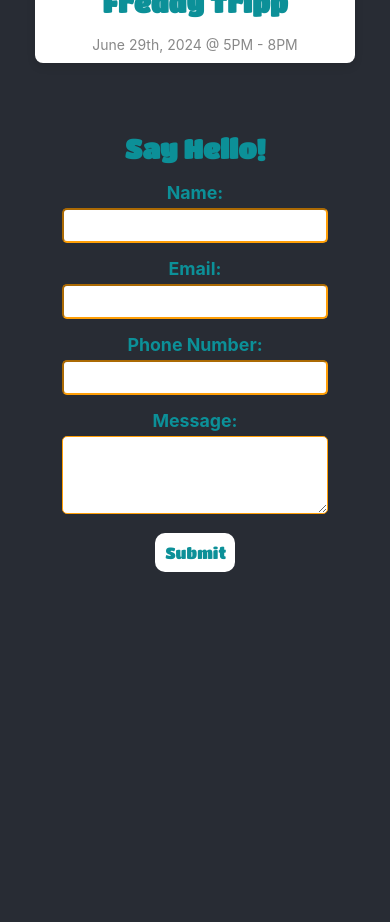
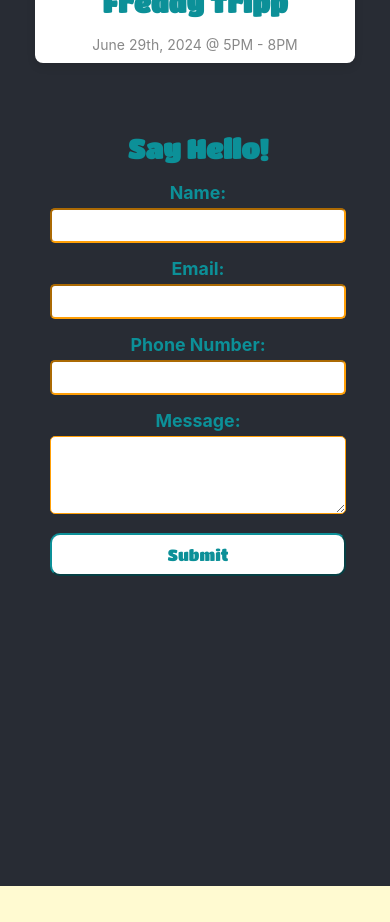
Before and after one commit to Introvette/anntonys-at-the-landing, a React (Create React App) app: page / in a window 390 px wide. Shown: the part 2540-3462 px from the top of the page. After the commit the page ends 3426 px from the top, so only its background shows below. Built offline with nearby package versions, Linux system fonts and the light colour scheme.

Commit message:
mainly finished

```diff
--- a/src/Components/Pages/Catering/catering.css
+++ b/src/Components/Pages/Catering/catering.css
@@ -13,7 +13,7 @@
     margin-bottom: 20px;
   }
 
-  button {
+  .catering-btn {
     background-color: #0C9098;
     color: white;
     border: none;
--- a/src/Components/Pages/Catering/catering.jsx
+++ b/src/Components/Pages/Catering/catering.jsx
@@ -15,7 +15,7 @@ const CateringPage = () => {
       <div className="page-content">
         <div>
           <h1>Download Our Catering Menu</h1>
-          <button onClick={handleDownload}>Download PDF</button>
+          <button className="catering-btn" onClick={handleDownload}>Download PDF</button>
         </div>
       </div>
     </div>
--- a/src/Components/contactForm/contactForm.css
+++ b/src/Components/contactForm/contactForm.css
@@ -43,7 +43,7 @@ form {
   }
 
   .submit-btn {
-    width: 30%;
+    width: 100%;
     padding: 10px;
     background-color: #ffffff;
     color: #0C9098;
@@ -60,7 +60,6 @@ form {
     justify-content: center;
     width: 80%;
     max-width: 800px;
-    margin: 40px auto;
     gap: 20px;
   }
 
@@ -82,6 +81,7 @@ form {
       align-items: center;
       justify-content: center;
       margin-top: 200px;
+      margin-left: 40px;
     }
 
     .left-content {
```
